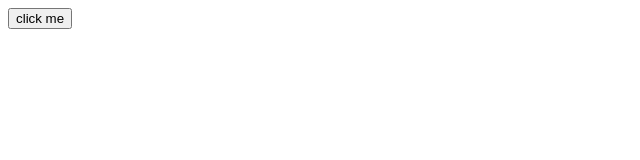
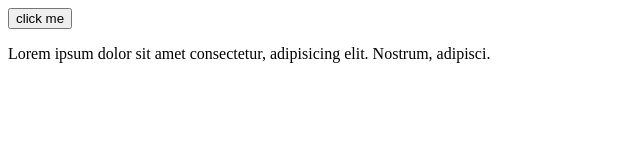
Before and after one commit to X-jonica/git-practice, a plain HTML site: page index.html in a window 1280 px wide. Shown: the whole page, without its empty margins (0-640 px from the left). Drawn offline with Linux system fonts and the light colour scheme.

Commit message:
Ajout de la balise p , lorem10

```diff
--- a/index.html
+++ b/index.html
@@ -8,6 +8,8 @@
     </head>
     <body>
         <button class="demo">click me</button>
+        <!-- j ai ajouté le p dernierement   -->
+        <p>Lorem ipsum dolor sit amet consectetur, adipisicing elit. Nostrum, adipisci.</p>
         <script src="/app.js"></script>
     </body>
 </html>
```
